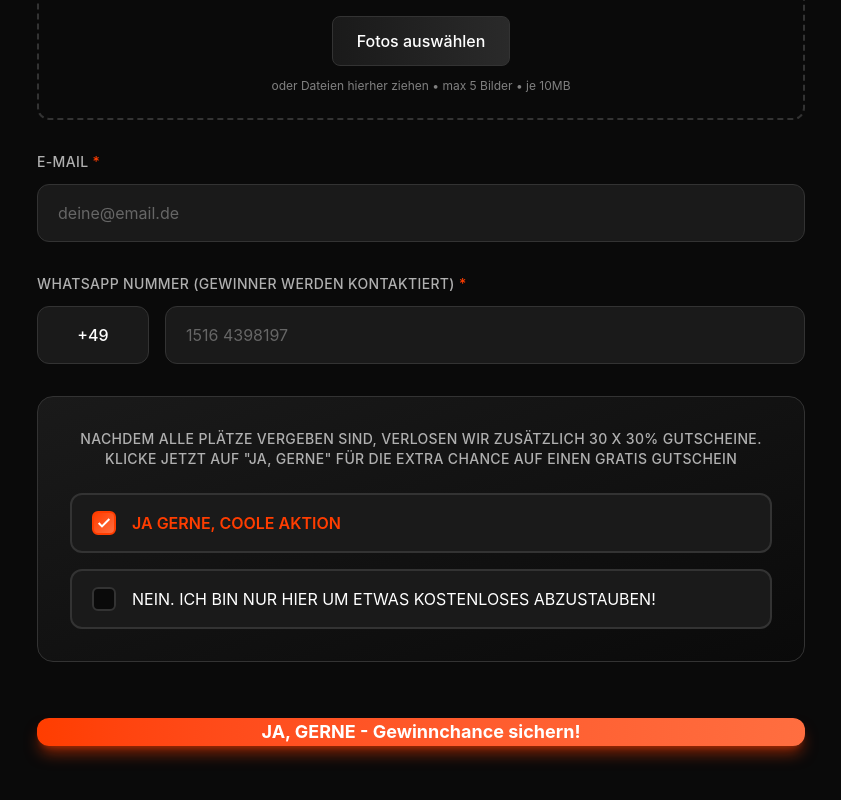
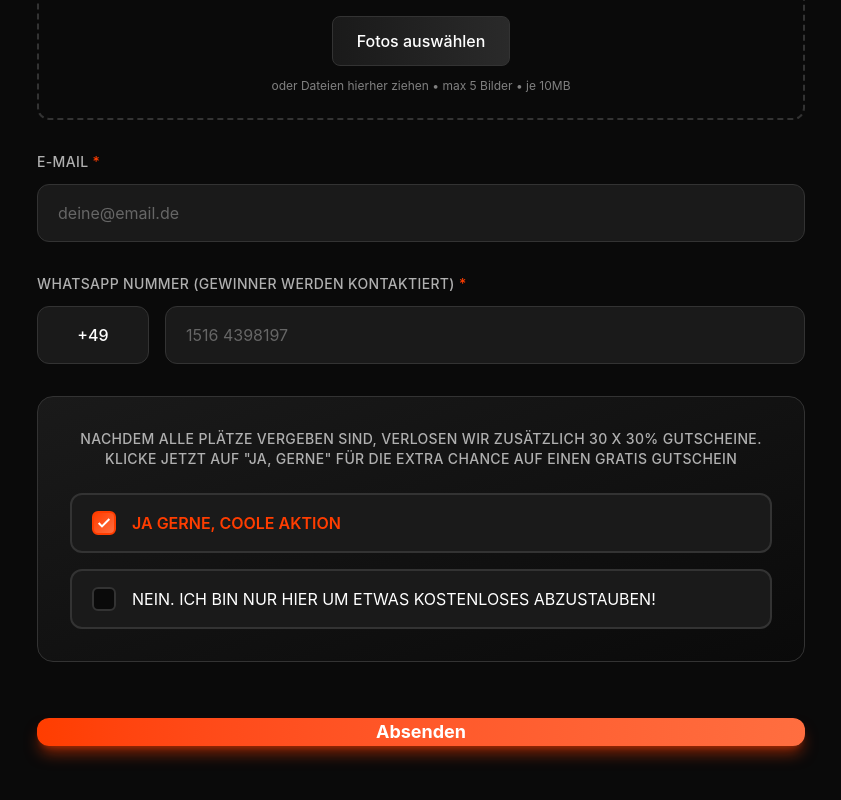
Before and after one commit to reachvivek/tattoo-studio-management-platform, an Angular app in the folder frontend/: page / in a window 1280 px wide. Shown: the part 1313-2113 px from the top of the page, without its empty margins (219-1060 px from the left). Built offline with nearby package versions, Linux system fonts and the light colour scheme.

Commit message:
Change submit button text to 'Absenden'
- Changed button text from 'JA, GERNE - Gewinnchance sichern!' to 'Absenden'
- Loading state still shows 'Wird gesendet...'

🤖 Generated with [Claude Code](https://claude.com/claude-code)

Co-Authored-By: Claude <noreply@anthropic.com>

```diff
--- a/frontend/src/app/features/lead-form/components/form-step-one/form-step-one.html
+++ b/frontend/src/app/features/lead-form/components/form-step-one/form-step-one.html
@@ -139,7 +139,7 @@
         [fullWidth]="true"
         [loading]="isLoading"
       >
-        {{ isLoading ? 'Wird gesendet...' : 'JA, GERNE - Gewinnchance sichern!' }}
+        {{ isLoading ? 'Wird gesendet...' : 'Absenden' }}
       </app-button>
     </div>
 </form>
```
